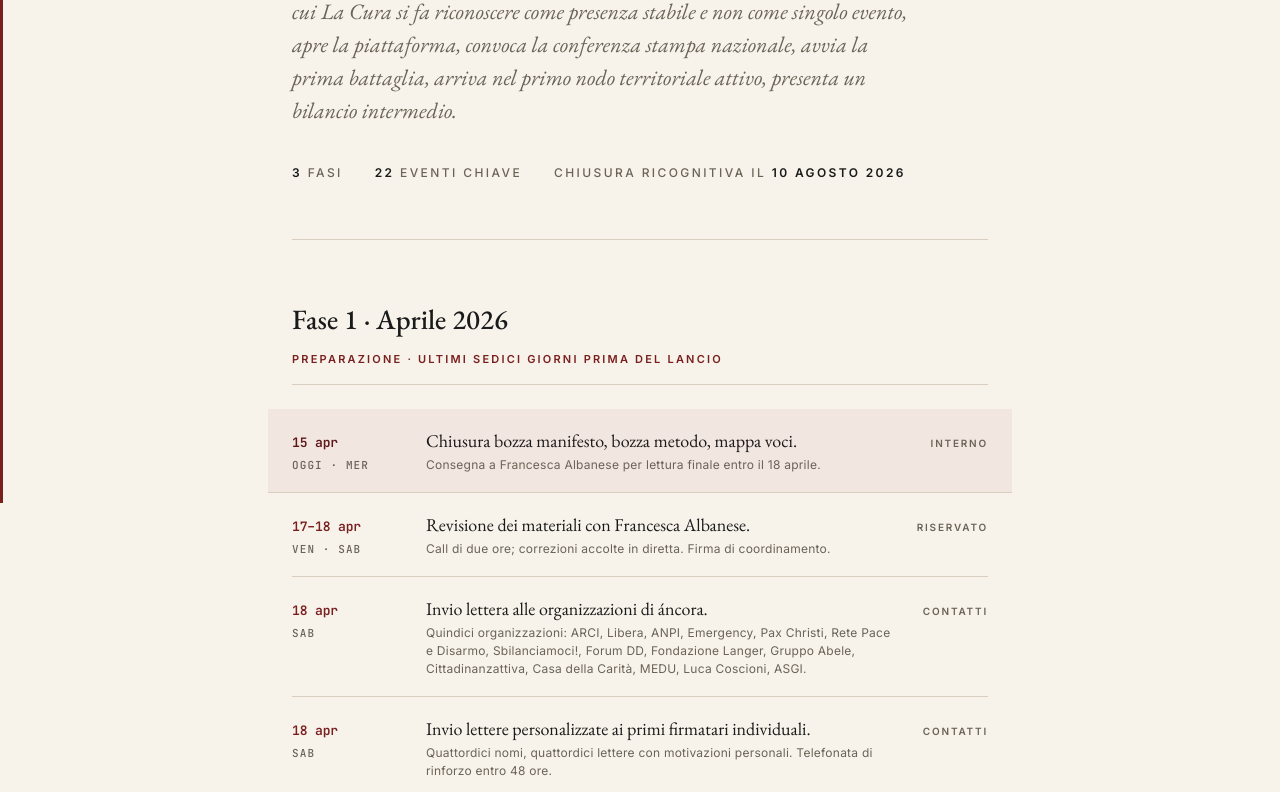
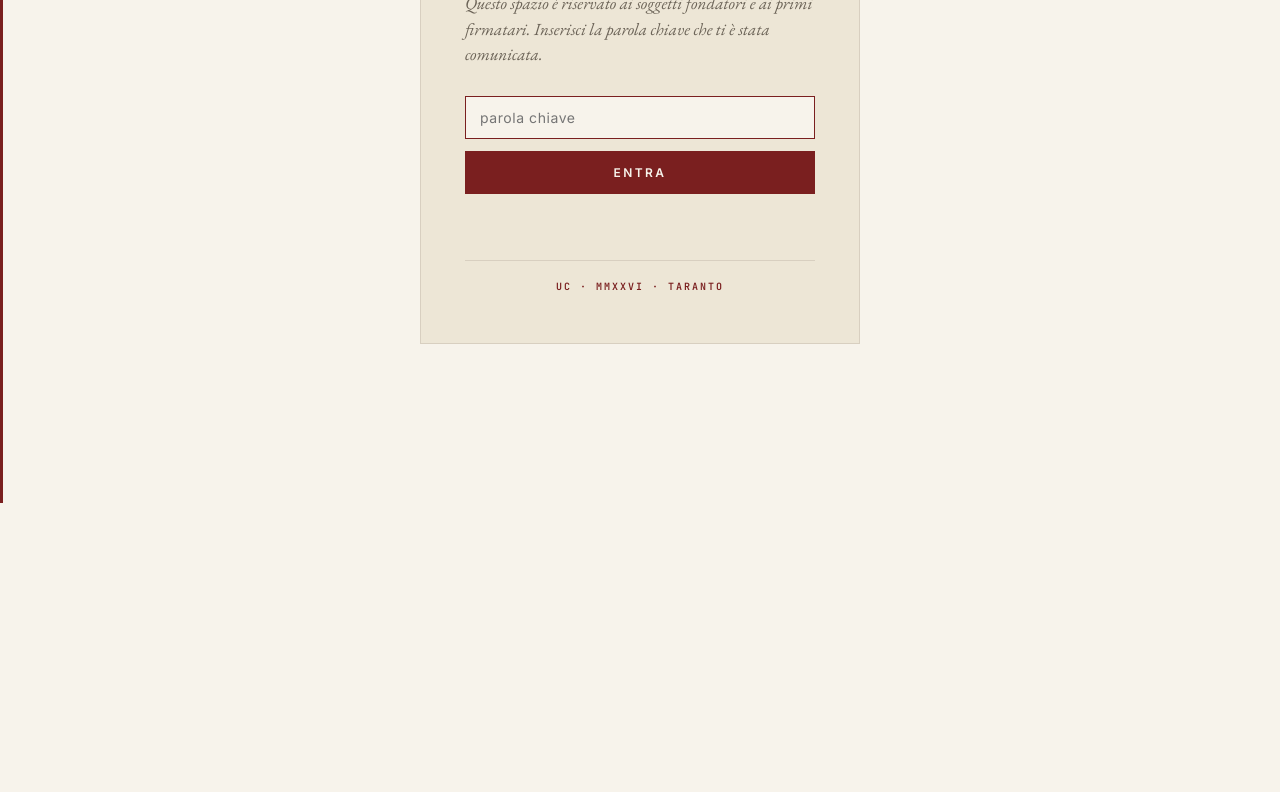
Before and after one commit to AndreaColamedici/unacura, a plain HTML site: page calendario.html in a window 1280 px wide. Shown: the part 297-1089 px from the top of the page. After the commit the page ends 800 px from the top, so only its background shows below. Drawn offline with nearby package versions, Linux system fonts and the light colour scheme.

Commit message:
Add files via upload

```diff
--- a/calendario.html
+++ b/calendario.html
@@ -9,6 +9,7 @@
 <link rel="preconnect" href="https://fonts.gstatic.com" crossorigin>
 <link href="https://fonts.googleapis.com/css2?family=EB+Garamond:ital,wght@0,400;0,500;0,600;1,400&family=Inter:wght@400;500;600&family=JetBrains+Mono:wght@400;500;600&display=swap" rel="stylesheet">
 <link rel="stylesheet" href="css/style.css">
+<script src="js/gate.js"></script>
 </head>
 <body>
 
--- /dev/null
+++ b/js/gate.js
@@ -0,0 +1,152 @@
+// Una Cura — gate di accesso riservato
+// Protezione lato client: SHA-256 della parola chiave,
+// memorizzazione in localStorage. Blocca Google e lettura casuale,
+// non è protezione crittografica forte contro un attaccante motivato.
+
+(function () {
+  'use strict';
+
+  const HASH = '207f95fab3a47616c79a18b787c39e5c0d52ba65686d74cd161a9d1e5cc23913';
+  const LS_KEY = 'unacura:auth';
+
+  // CSS del gate, iniettato in head prima del render del corpo
+  const style = document.createElement('style');
+  style.textContent = `
+    html:not(.unlocked) body > *:not(.gate-overlay) { display: none !important; }
+    .gate-overlay {
+      position: fixed; inset: 0; background: #F7F3EB;
+      z-index: 9999; display: flex; align-items: center; justify-content: center;
+      font-family: 'EB Garamond', Georgia, serif; padding: 24px;
+    }
+    .gate-overlay::before {
+      content: ""; position: fixed; left: 0; top: 0; bottom: 0;
+      width: 3px; background: #7A1F1F;
+    }
+    .gate-box {
+      max-width: 440px; width: 100%;
+      padding: 48px 44px; border: 1px solid #D8CFC0;
+      background: #EDE6D6; text-align: left;
+    }
+    .gate-overline {
+      font-family: 'Inter', sans-serif; font-size: 11px;
+      text-transform: uppercase; letter-spacing: 0.22em;
+      color: #7A1F1F; font-weight: 600; margin-bottom: 16px;
+    }
+    .gate-title {
+      font-family: 'EB Garamond', serif; font-weight: 500;
+      font-size: 32px; color: #1A1A1A; margin: 0 0 10px;
+      letter-spacing: -0.01em; line-height: 1.15;
+    }
+    .gate-sub {
+      font-family: 'EB Garamond', serif; font-size: 17px;
+      color: #6B6357; font-style: italic;
+      margin: 0 0 28px; line-height: 1.5;
+    }
+    .gate-form { margin: 0; }
+    .gate-input {
+      width: 100%; padding: 12px 14px;
+      border: 1px solid #B8AE97; background: #F7F3EB;
+      font-family: 'Inter', sans-serif; font-size: 14px;
+      color: #1A1A1A; letter-spacing: 0.04em;
+      box-sizing: border-box;
+    }
+    .gate-input:focus { outline: none; border-color: #7A1F1F; }
+    .gate-btn {
+      margin-top: 12px; padding: 14px 20px;
+      background: #7A1F1F; color: #F7F3EB; border: none;
+      font-family: 'Inter', sans-serif; font-size: 12px; font-weight: 600;
+      text-transform: uppercase; letter-spacing: 0.2em;
+      cursor: pointer; width: 100%;
+      transition: background 180ms ease-out;
+    }
+    .gate-btn:hover { background: #5C1717; }
+    .gate-err {
+      font-family: 'Inter', sans-serif; font-size: 12px;
+      color: #7A1F1F; margin-top: 14px; min-height: 16px;
+      letter-spacing: 0.02em; font-weight: 500;
+    }
+    .gate-foot {
+      font-family: 'JetBrains Mono', monospace; font-size: 10px;
+      letter-spacing: 0.2em; color: #7A1F1F;
+      text-transform: uppercase; font-weight: 600;
+      margin-top: 36px; padding-top: 18px;
+      border-top: 1px solid #D8CFC0; text-align: center;
+    }
+  `;
+  document.head.appendChild(style);
+
+  function unlock() {
+    document.documentElement.classList.add('unlocked');
+    const overlay = document.querySelector('.gate-overlay');
+    if (overlay) overlay.remove();
+  }
+
+  // Se già autenticato, sblocca subito al DOMContentLoaded
+  try {
+    if (localStorage.getItem(LS_KEY) === '1') {
+      if (document.readyState === 'loading') {
+        document.addEventListener('DOMContentLoaded', unlock);
+      } else {
+        unlock();
+      }
+      return;
+    }
+  } catch (e) { /* localStorage non disponibile, procede con gate */ }
+
+  async function sha256(text) {
+    const buf = new TextEncoder().encode(text);
+    const hash = await crypto.subtle.digest('SHA-256', buf);
+    return Array.from(new Uint8Array(hash))
+      .map(b => b.toString(16).padStart(2, '0'))
+      .join('');
+  }
+
+  function mount() {
+    const overlay = document.createElement('div');
+    overlay.className = 'gate-overlay';
+    overlay.innerHTML = `
+      <div class="gate-box">
+        <div class="gate-overline">Una Cura · accesso riservato</div>
+        <h1 class="gate-title">Coordinamento interno</h1>
+        <p class="gate-sub">Questo spazio è riservato ai soggetti fondatori e ai primi firmatari. Inserisci la parola chiave che ti è stata comunicata.</p>
+        <form class="gate-form" autocomplete="off">
+          <input type="password" class="gate-input" placeholder="parola chiave" autocomplete="off" spellcheck="false">
+          <button type="submit" class="gate-btn">Entra</button>
+          <div class="gate-err" role="alert"></div>
+        </form>
+        <div class="gate-foot">UC · MMXXVI · Taranto</div>
+      </div>
+    `;
+    document.body.appendChild(overlay);
+
+    const form = overlay.querySelector('.gate-form');
+    const input = overlay.querySelector('.gate-input');
+    const err = overlay.querySelector('.gate-err');
+    setTimeout(() => input.focus(), 50);
+
+    form.addEventListener('submit', async (e) => {
+      e.preventDefault();
+      const val = (input.value || '').trim();
+      if (!val) return;
+      try {
+        const h = await sha256(val);
+        if (h === HASH) {
+          try { localStorage.setItem(LS_KEY, '1'); } catch (e) {}
+          unlock();
+        } else {
+          err.textContent = 'Parola chiave non riconosciuta.';
+          input.value = '';
+          input.focus();
+        }
+      } catch (e) {
+        err.textContent = 'Errore di verifica. Ricarica la pagina e riprova.';
+      }
+    });
+  }
+
+  if (document.readyState === 'loading') {
+    document.addEventListener('DOMContentLoaded', mount);
+  } else {
+    mount();
+  }
+})();
```
Also changed, not shown: index.html (+1 -0 lines), manifesto.html (+1 -0 lines), materiali.html (+1 -0 lines), metodo.html (+1 -0 lines), voci.html (+1 -0 lines).
